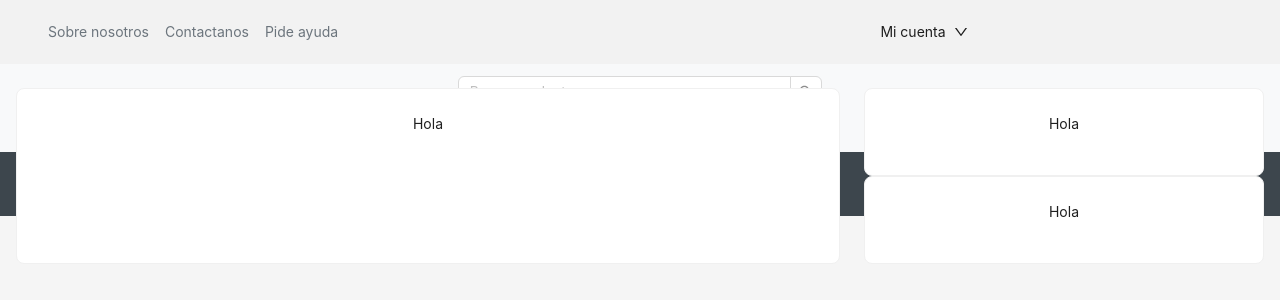
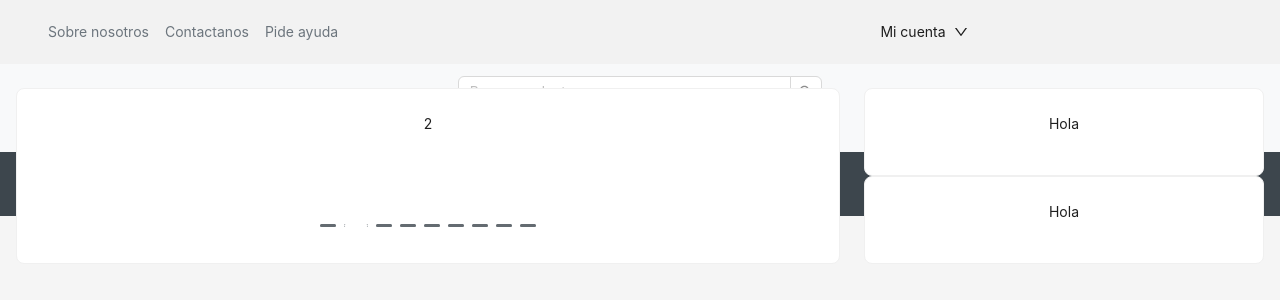
Before and after one commit to LeinerViloria/arte-sampuesana, a React (Create React App) app in the folder frontend/: page /artesano in a window 1280 px wide. Shown: the top 300 px of the page. Built offline with nearby package versions, Linux system fonts and the light colour scheme; a small style sheet from the web is missing.

Commit message:
carrusel informativo

```diff
--- a/frontend/src/CraftsmenHome/CraftsmenHome.tsx
+++ b/frontend/src/CraftsmenHome/CraftsmenHome.tsx
@@ -1,6 +1,7 @@
 import { Card, Col, Row } from 'antd';
 import React from 'react';
 import './CraftsmenHome.tsx.css';
+import CraftsmenMainDashlet from './CraftsmenMainDashlet/CraftsmenMainDashlet';
 
 function CraftsmenHome()
 {
@@ -8,7 +9,7 @@ function CraftsmenHome()
         <Row gutter={[24, 16]}>
             <Col span={16} >
                 <Card className='h-100'>
-                    <p>Hola</p>
+                    <CraftsmenMainDashlet />
                 </Card>
             </Col>
             <Col span={8}>
--- /dev/null
+++ b/frontend/src/CraftsmenHome/CraftsmenMainDashlet/CraftsmenMainDashlet.tsx
@@ -0,0 +1,43 @@
+import { Carousel } from 'antd';
+import React, { Component } from 'react';
+import './CraftsmenMainDashlet.tsx.css';
+
+class CraftsmenMainDashlet extends Component {
+    render() {
+        return (
+            <React.Fragment>
+                <Carousel dotPosition='bottom' autoplay>
+                    <div>
+                        1
+                    </div>
+                    <div>
+                        2
+                    </div>
+                    <div>
+                        3
+                    </div>
+                    <div>
+                        1
+                    </div>
+                    <div>
+                        2
+                    </div>
+                    <div>
+                        3
+                    </div>
+                    <div>
+                        1
+                    </div>
+                    <div>
+                        2
+                    </div>
+                    <div>
+                        3
+                    </div>
+                </Carousel>
+            </React.Fragment>
+        );
+    }
+}
+
+export default CraftsmenMainDashlet;
--- /dev/null
+++ b/frontend/src/CraftsmenHome/CraftsmenMainDashlet/CraftsmenMainDashlet.tsx.css
@@ -0,0 +1,14 @@
+.ant-carousel, .ant-carousel .slick-slider, .slick-list
+{
+    height: 100%;
+}
+
+.slick-dots li
+{
+    background: var(--primary-background);
+}
+
+:where(.css-dev-only-do-not-override-amq5gd).ant-carousel .slick-dots li.slick-active button
+{
+    background: var(--secondary-background);
+}
--- a/frontend/src/ProjectHeader/NavBar/NavBar.tsx.css
+++ b/frontend/src/ProjectHeader/NavBar/NavBar.tsx.css
@@ -1,4 +1,4 @@
 .nav-background
 {
-    background: #3d464d;
+    background: var(--primary-background);
 }
```
Also changed, not shown: frontend/src/index.css.
